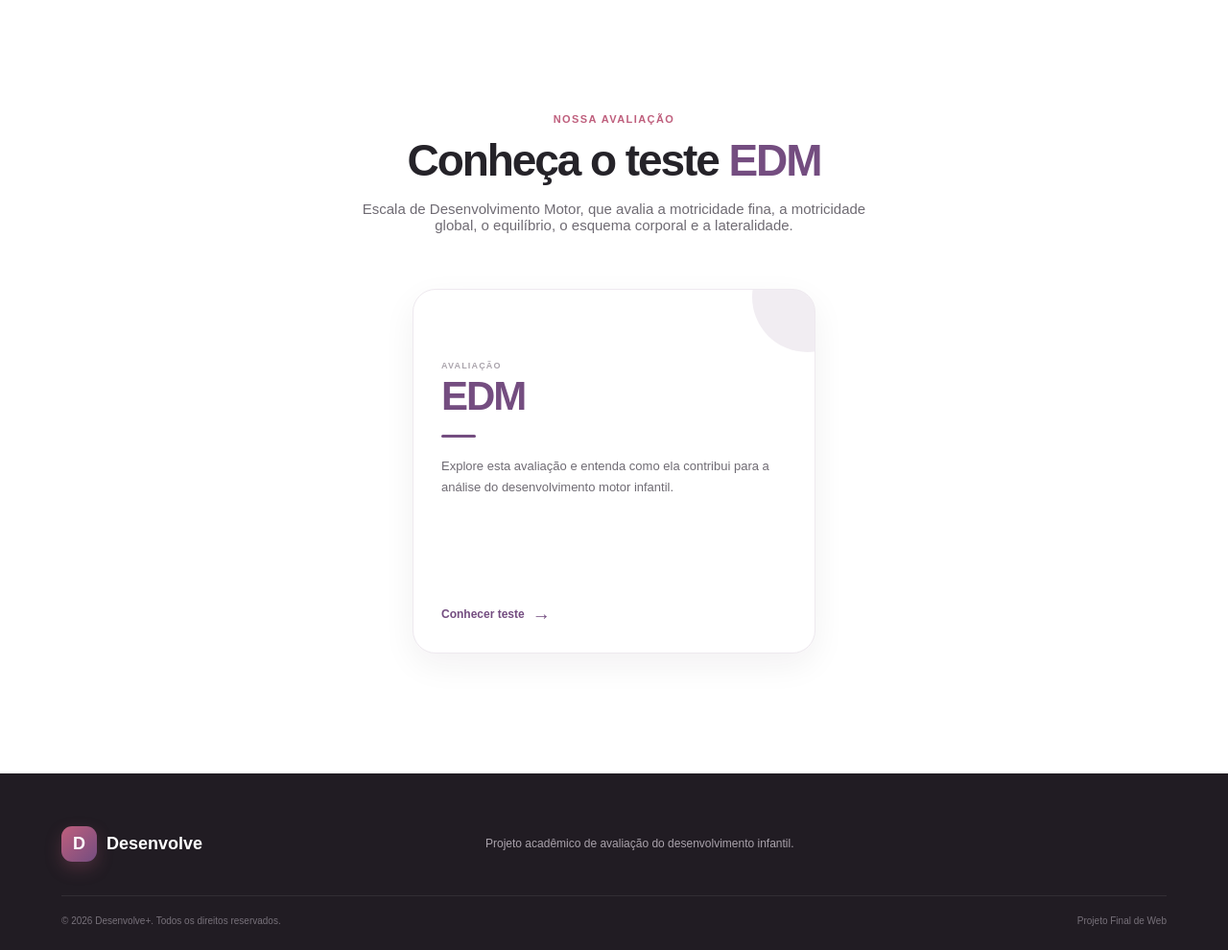
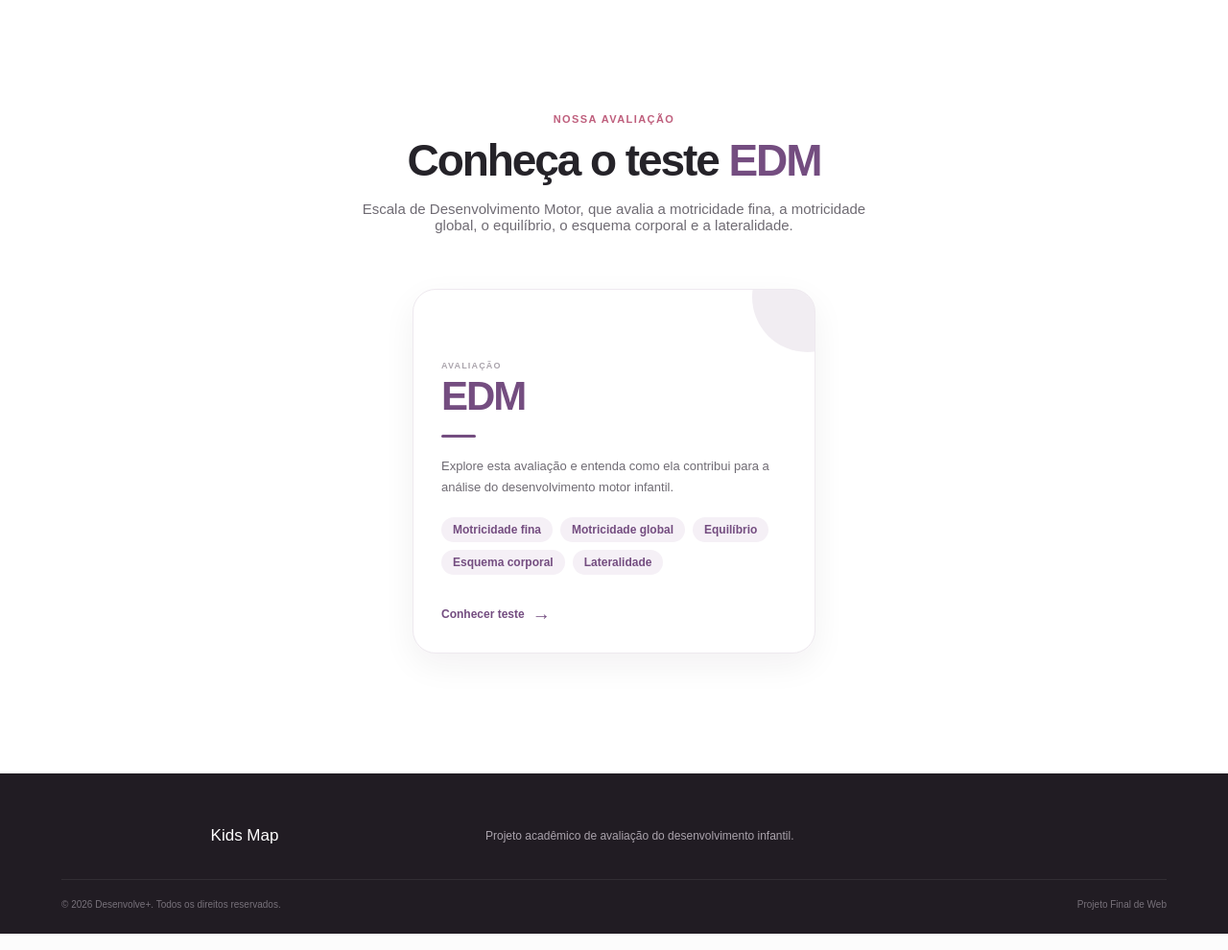
Before and after one commit to BeatrizMarynowski/trabalho_web, a PHP site: page / in a window 1280 px wide. Shown: the part 801-1791 px from the top of the page at 96% size. Run offline with PHP 8.4, Linux system fonts and the light colour scheme.

Commit message:
MUDANÇAS

```diff
--- a/final/assets/css/index/estilo.css
+++ b/final/assets/css/index/estilo.css
@@ -55,6 +55,30 @@ img {
 
 /* ==================== NAVBAR ==================== */
 
+
+.test-card {
+    max-width: 680px;   /* era 420px */
+    min-height: auto;
+}
+
+.card-areas {
+    list-style: none;
+    display: flex;
+    flex-wrap: wrap;
+    gap: 8px;
+    margin-top: 20px;
+}
+
+.card-areas li {
+    padding: 6px 12px;
+    border-radius: 20px;
+    background: var(--fundo-roxo);
+    color: var(--roxo);
+    font-size: 12px;
+    font-weight: 700;
+}
+/* ==================== LOGO ==================== */
+
 header {
     position: fixed;
     top: 0;
@@ -83,26 +107,16 @@ nav {
 .logo {
     display: inline-flex;
     align-items: center;
-    gap: 10px;
-
-    font-family: "Plus Jakarta Sans", sans-serif;
-    font-weight: bold;
-    font-size: 18px;
+    justify-content: center;
+    margin-right: 20px;
 }
 
-.logo-simbolo {
-    width: 37px;
-    height: 37px;
-    border-radius: 11px;
+.logo img {
+    width: 150px;
+    height: 50px;
+    object-fit: contain;
+}
 
-    display: flex;
-    align-items: center;
-    justify-content: center;
-
-    color: var(--branco);
-    background: linear-gradient(135deg, var(--rosa), var(--roxo));
-    box-shadow: 0 7px 17px rgba(191, 95, 125, 0.25);
-}
 
 .nav-links {
     display: flex;
@@ -535,13 +504,11 @@ footer {
     align-items: center;
     gap: 40px;
 }
+.footer-logo {
+    color: var(--branco);
+    font-family: "Plus Jakarta Sans", sans-serif;
+    font-size: 17px;
 
-.footer-logo .logo-text {
-    color: var(--branco);
-}
-
-.footer-logo .logo-text span {
-    color: var(--rosa);
 }
 
 .footer-content > p {
--- a/final/index.html
+++ b/final/index.html
@@ -14,7 +14,7 @@
         <nav>
             <!--verificar a logo com o nome para mudar essas linhas-->
               <a href="#" class="logo">
-                <span class="logo-simbolo">D</span>Desenvolve
+                  <img src="assets/imagens/logo.png" alt="Logo Desenvolve">
                 </a>
 
             <button class="menu-botao"
@@ -26,7 +26,6 @@
             <div class="nav-links">
                 <a href="#inicio" class="link-nav">Início</a>
                 <a href="#testes" class="link-nav">Testes</a>
-                <a href="#sobre" class="link-nav">Sobre</a>
                 <a href="./2-login.html" class="nav-login">Entrar</a>
             </div>
 
@@ -52,16 +51,13 @@
 
                 <div class="hero-botao">
                     <a href="#testes" class="botao botao-1">
-                        Conhecer os testes
+                        Conheça o teste
                         <span class="botao-flecha">→</span>
                     </a>
 
                 </div>
             </div>
 
-            <div class="hero-image">
-                <img src="assets/desen-infantil.png">
-            </div>
         </section>
 
 <!-- TESTES -->
@@ -84,24 +80,27 @@
 
     <div class="cards-container">
     <article class="test-card card-purple">
-
         <div class="card-content">
             <span class="card-label">AVALIAÇÃO</span>
             <h3>EDM</h3>
-
             <div class="card-line"></div>
-
             <p>
                 Explore esta avaliação e entenda como ela contribui
                 para a análise do desenvolvimento motor infantil.
             </p>
+
+            <ul class="card-areas">
+                <li>Motricidade fina</li>
+                <li>Motricidade global</li>
+                <li>Equilíbrio</li>
+                <li>Esquema corporal</li>
+                <li>Lateralidade</li>
+            </ul>
         </div>
 
-            <a href="#" class="card-link">
-                Conhecer teste
-                <span>→</span>
+        <a href="./entrada/cadastro.html" class="card-link">
+            Conhecer teste <span>→</span>
         </a>
-
     </article>
 </div>
 
@@ -112,9 +111,7 @@
 
         <div class="footer-content">
 
-            <a href="#inicio" class="logo footer-logo">
-            <span class="logo-simbolo">D</span>
-            <span class="logo-text">Desenvolve</span>
+            <a href="#inicio" class="logo footer-logo">Kids Map
         </a>
 
             <p>
```
Also changed, not shown: other parts of final/assets/css/index/estilo.css (+12 -71 lines), final/assets/imagens/fundo-hero.png (added), final/assets/imagens/logo.png. Lines whose indentation alone changed are shown as unchanged.
